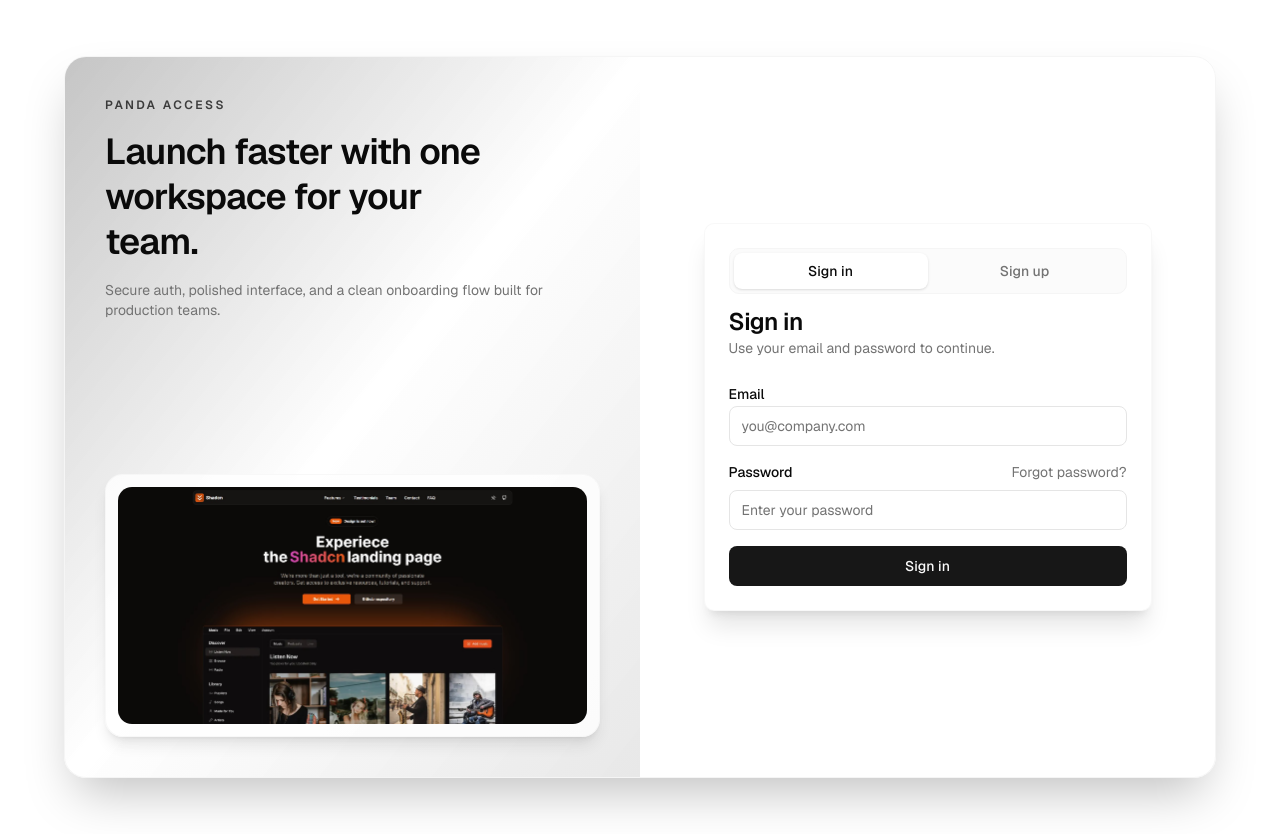
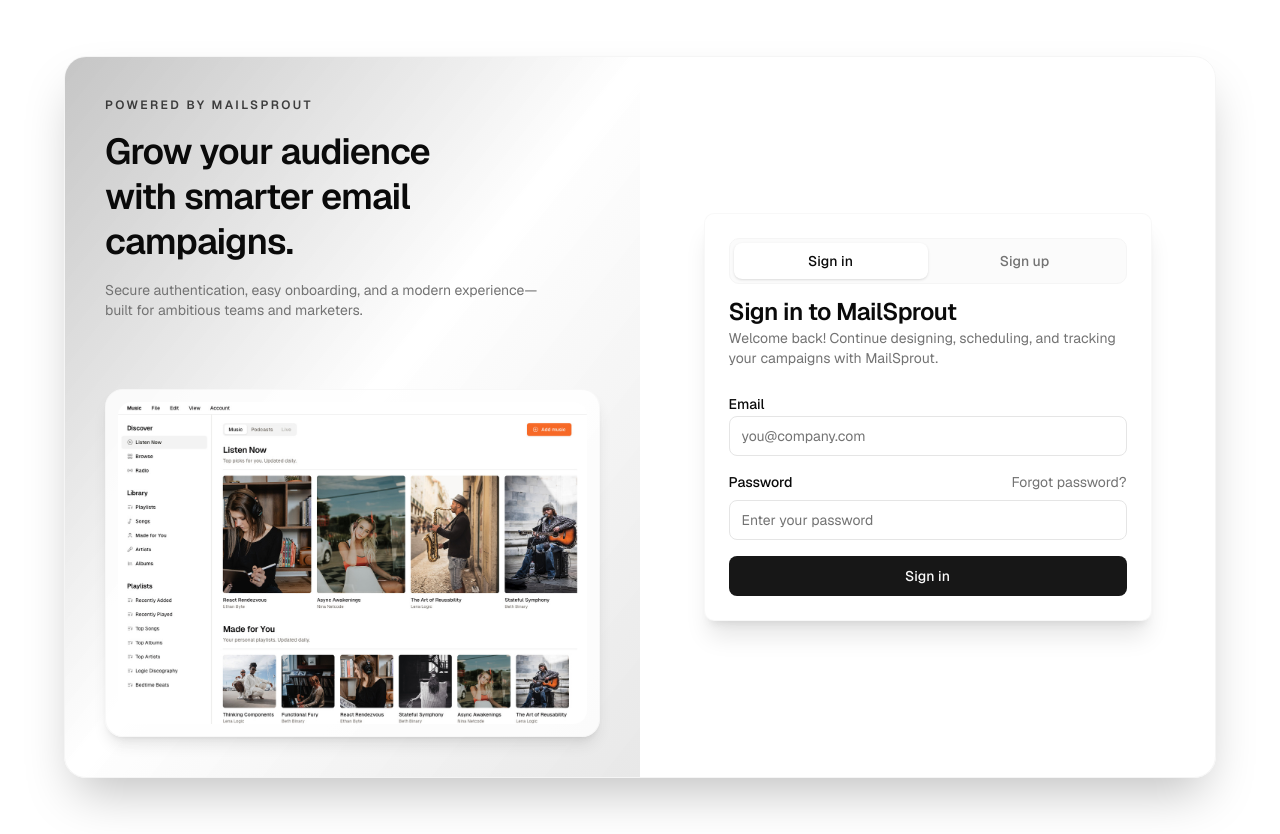
Before and after one commit to chiragbidx/theme-river-gkd, a Next.js app: page /auth in a window 1280 px wide. Built offline with nearby package versions, Linux system fonts and the light colour scheme; no server answers.

Commit message:
Auth MailSprout Branding

```diff
--- a/app/auth/client.tsx
+++ b/app/auth/client.tsx
@@ -21,15 +21,6 @@
   signUpWithPassword,
 } from "./actions";
 
-// Purpose: Client UI for /auth.
-// Use this file for auth mode toggles, form interactivity, and browser-only logic.
-//
-// Replication pattern for new interactive pages:
-// - Keep server mutations in `actions.ts`.
-// - Bind actions here with `useActionState`.
-// - Use local state only for presentation/interaction (tabs, steps, toggles).
-// - Keep forms simple: collect inputs and submit to a server action.
-
 type AuthMode = "signin" | "signup";
 
 type ClientProps = {
@@ -42,13 +33,8 @@
 };
 
 export default function Client({ redirectTo }: ClientProps) {
-  // UI state: only controls which form is shown.
   const [mode, setMode] = useState<AuthMode>("signin");
 
-  // Server action wiring:
-  // - `state` carries serializable feedback (error/success message).
-  // - `action` is assigned directly to form `action={...}`.
-  // - `pending` drives submit button loading state.
   const [signInState, signInAction, signInPending] = useActionState(
     signInWithPassword,
     initialActionState
@@ -61,7 +47,6 @@
   const activeState = mode === "signin" ? signInState : signUpState;
   const isPending = mode === "signin" ? signInPending : signUpPending;
 
-  // URL hash keeps the auth mode linkable (`/auth#signin` or `/auth#signup`).
   useEffect(() => {
     const syncFromHash = () => {
       const hash = window.location.hash.replace("#", "").toLowerCase();
@@ -81,19 +66,18 @@
   };
 
   const content = useMemo(() => {
-    // View-model for mode-specific heading/description copy.
     if (mode === "signup") {
       return {
         id: "signup",
-        title: "Create account",
-        description: "Start your free account in less than a minute.",
+        title: "Create your MailSprout account",
+        description: "Grow your business with smarter email marketing. Join MailSprout and unlock effortless campaigns, beautiful templates, and actionable analytics.",
       };
     }
 
     return {
       id: "signin",
-      title: "Sign in",
-      description: "Use your email and password to continue.",
+      title: "Sign in to MailSprout",
+      description: "Welcome back! Continue designing, scheduling, and tracking your campaigns with MailSprout.",
     };
   }, [mode]);
 
@@ -105,21 +89,20 @@
           <div className="relative z-10 flex h-full flex-col justify-between">
             <div className="space-y-4">
               <p className="text-xs font-semibold uppercase tracking-[0.2em] text-primary/80">
-                Panda Access
+                Powered by MailSprout
               </p>
               <h1 className="max-w-sm text-4xl font-semibold leading-tight tracking-tight">
-                Launch faster with one workspace for your team.
+                Grow your audience with smarter email campaigns.
               </h1>
               <p className="max-w-md text-sm text-muted-foreground">
-                Secure auth, polished interface, and a clean onboarding flow built
-                for production teams.
+                Secure authentication, easy onboarding, and a modern experience—built for ambitious teams and marketers.
               </p>
             </div>
 
             <div className="relative overflow-hidden rounded-2xl border border-secondary/70 bg-background/80 p-3 shadow-lg">
               <Image
-                src="/demo-img.jpg"
-                alt="Panda product preview"
+                src="/hero-image-light.jpeg"
+                alt="MailSprout product preview"
                 className="h-full w-full rounded-xl object-cover"
                 width={1200}
                 height={900}
@@ -164,7 +147,6 @@
 
             <CardContent className="space-y-6">
               {mode === "signin" ? (
-                // Sign-in form submits directly to server action.
                 <form className="space-y-4" action={signInAction}>
                   {redirectTo && <input type="hidden" name="redirectTo" value={redirectTo} />}
                   <div className="space-y-2">
@@ -177,7 +159,6 @@
                       required
                     />
                   </div>
-
                   <div className="space-y-2">
                     <div className="flex items-center justify-between">
                       <Label htmlFor="signin-password">Password</Label>
@@ -199,7 +180,6 @@
                   </Button>
                 </form>
               ) : (
-                // Sign-up form submits directly to server action.
                 <form className="space-y-4" action={signUpAction}>
                   {redirectTo && <input type="hidden" name="redirectTo" value={redirectTo} />}
                   <div className="grid gap-4 sm:grid-cols-2">
@@ -212,7 +192,6 @@
                       <Input id="signup-last-name" name="lastName" placeholder="Dodiya" required />
                     </div>
                   </div>
-
                   <div className="space-y-2">
                     <Label htmlFor="signup-email">Email</Label>
                     <Input
@@ -223,7 +202,6 @@
                       required
                     />
                   </div>
-
                   <div className="grid gap-4 sm:grid-cols-2">
                     <div className="space-y-2">
                       <Label htmlFor="signup-password">Password</Label>
@@ -254,7 +232,6 @@
               )}
 
               {activeState.status === "error" && activeState.message ? (
-                // Unified place for server-action validation/auth errors.
                 <p className="text-sm font-medium text-destructive" role="alert">
                   {activeState.message}
                 </p>
```
